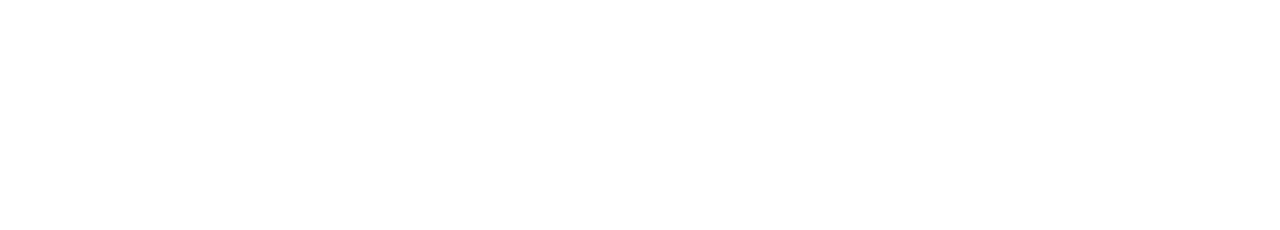
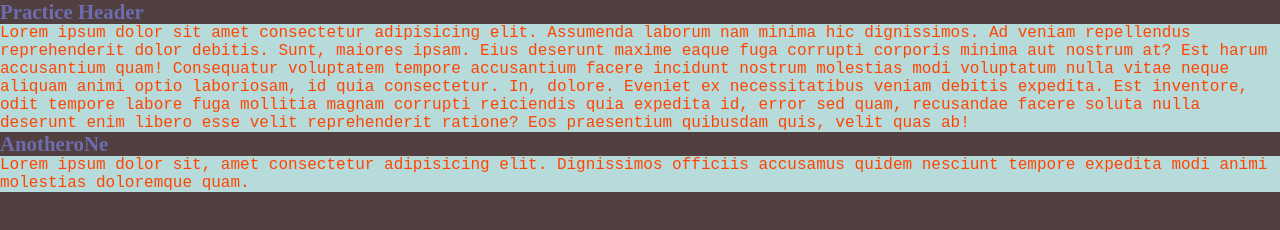
Before and after one commit to NurTamim331/git-practice, a plain HTML site: page index.html in a window 1280 px wide. Drawn offline with Linux system fonts and the light colour scheme.

Commit message:
added new one

```diff
--- a/index.html
+++ b/index.html
@@ -4,8 +4,16 @@
     <meta charset="UTF-8">
     <meta name="viewport" content="width=device-width, initial-scale=1.0">
     <title>First Git Ripository</title>
+    <link rel="stylesheet" href="style.css">
 </head>
 <body>
-
+    <h2>Practice Header</h2>
+    <div>
+        <p>Lorem ipsum dolor sit amet consectetur adipisicing elit. Assumenda laborum nam minima hic dignissimos. Ad veniam repellendus reprehenderit dolor debitis. Sunt, maiores ipsam. Eius deserunt maxime eaque fuga corrupti corporis minima aut nostrum at? Est harum accusantium quam! Consequatur voluptatem tempore accusantium facere incidunt nostrum molestias modi voluptatum nulla vitae neque aliquam animi optio laboriosam, id quia consectetur. In, dolore. Eveniet ex necessitatibus veniam debitis expedita. Est inventore, odit tempore labore fuga mollitia magnam corrupti reiciendis quia expedita id, error sed quam, recusandae facere soluta nulla deserunt enim libero esse velit reprehenderit ratione? Eos praesentium quibusdam quis, velit quas ab!</p>
+        <h2>AnotheroNe        </h2>
+        <p>
+            Lorem ipsum dolor sit, amet consectetur adipisicing elit. Dignissimos officiis accusamus quidem nesciunt tempore expedita modi animi molestias doloremque quam.
+        </p>
+    </div>
 </body>
 </html>
--- /dev/null
+++ b/style.css
@@ -0,0 +1,14 @@
+*{
+    margin: 0px;
+    padding: 0px;
+    background-color: rgb(82, 64, 64);
+}
+p{
+    background-color: rgb(183, 218, 218);
+    color: orangered;
+    font-family: 'Courier New', Courier, monospace;
+}
+h1,h2,h3{
+    color: rgb(108, 108, 174);
+    font-size: 1.3em;
+}
```
